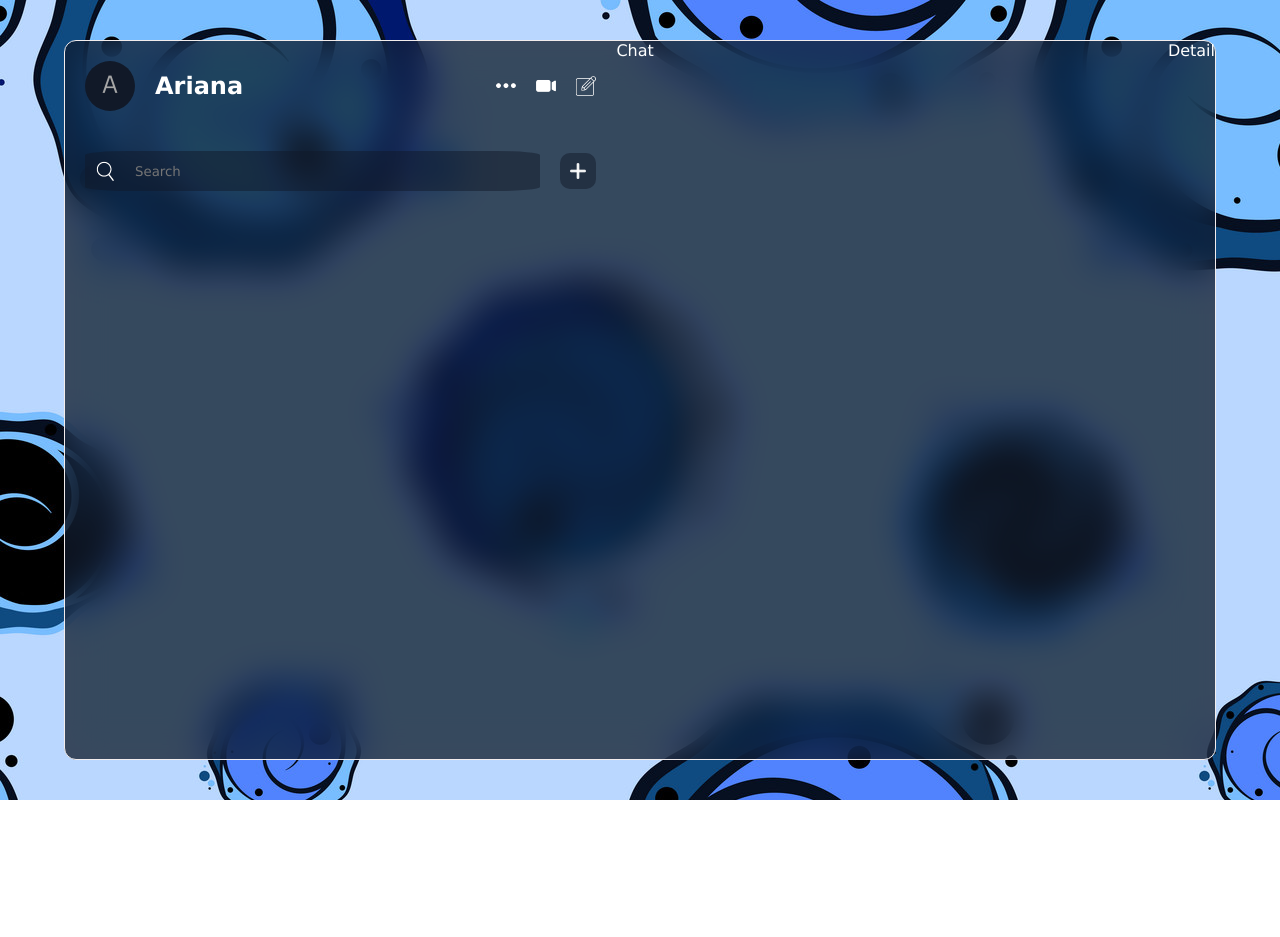
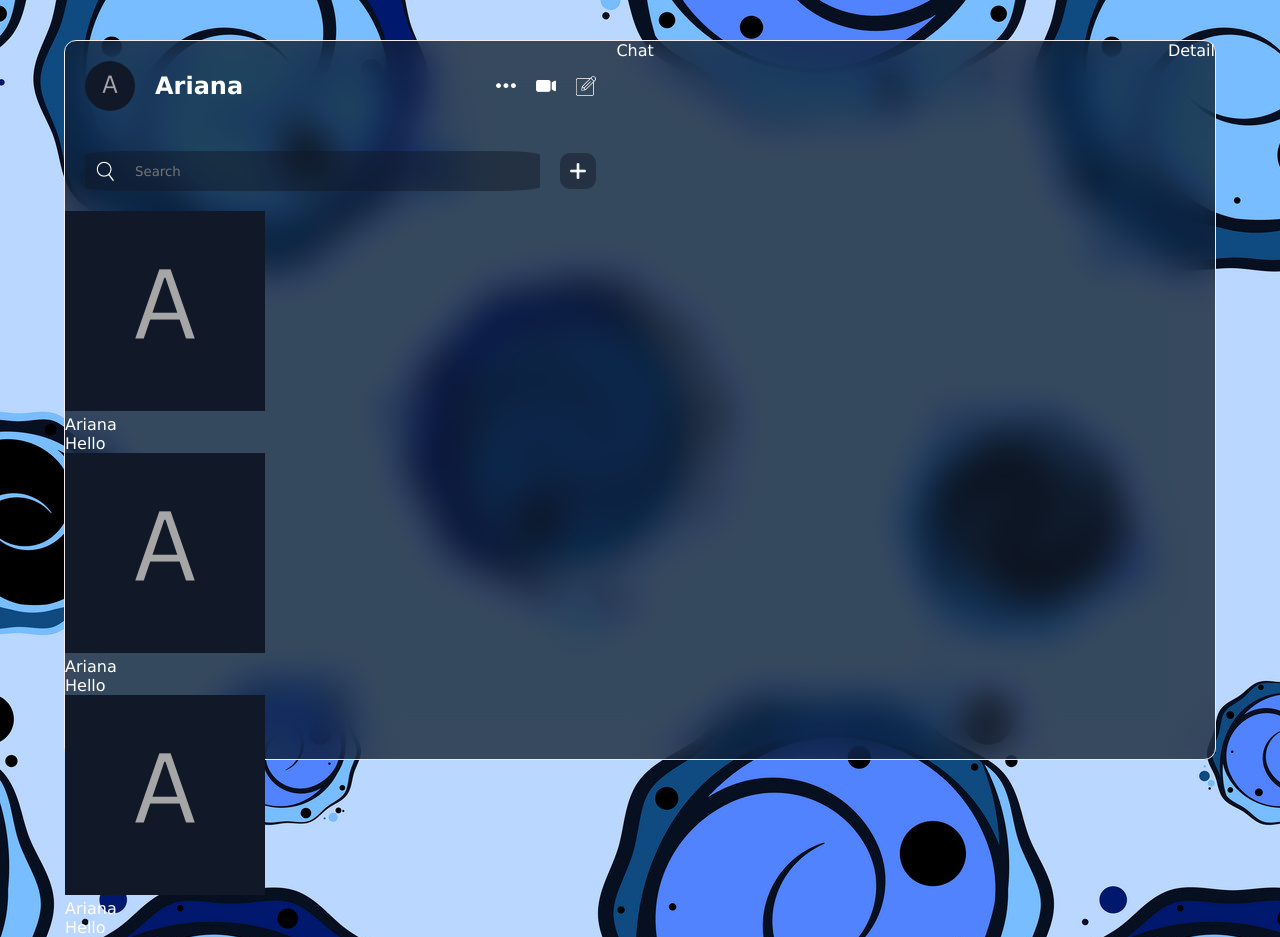
Before and after one commit to HimashaNethmini/RealTime-Chat, a React (Vite) app: page / in a window 1280 px wide. Before the commit the page ends 800 px from the top, so only its background shows below. Built offline with nearby package versions, Linux system fonts and the light colour scheme.

Commit message:
added few users

```diff
--- a/src/components/list/chatList/ChatList.jsx
+++ b/src/components/list/chatList/ChatList.jsx
@@ -23,6 +23,32 @@ const ChatList = () => {
         />
       </div>
 
+      {/* next section */}
+      {/* first person */}
+      <div className="item">
+        <img src="./avatar.png" alt="" />
+        <div className="texts">
+          <span>Ariana</span>
+          <p>Hello</p>
+        </div>
+      </div>
+      {/* second person */}
+      <div className="item">
+        <img src="./avatar.png" alt="" />
+        <div className="texts">
+          <span>Ariana</span>
+          <p>Hello</p>
+        </div>
+      </div>
+      {/* third person */}
+      <div className="item">
+        <img src="./avatar.png" alt="" />
+        <div className="texts">
+          <span>Ariana</span>
+          <p>Hello</p>
+        </div>
+      </div>
+
     </div>
   )
 }
```
